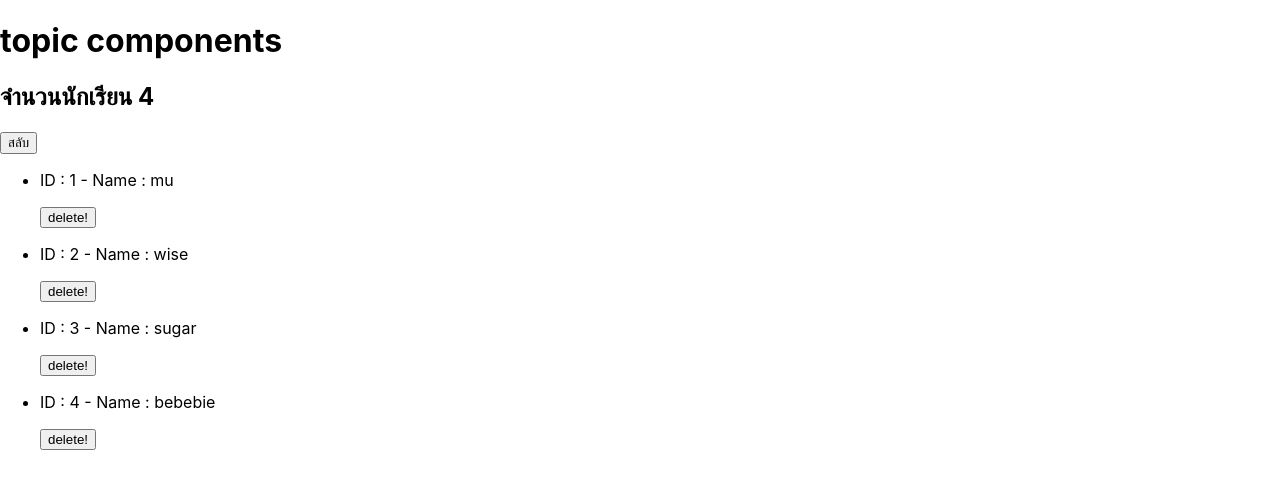
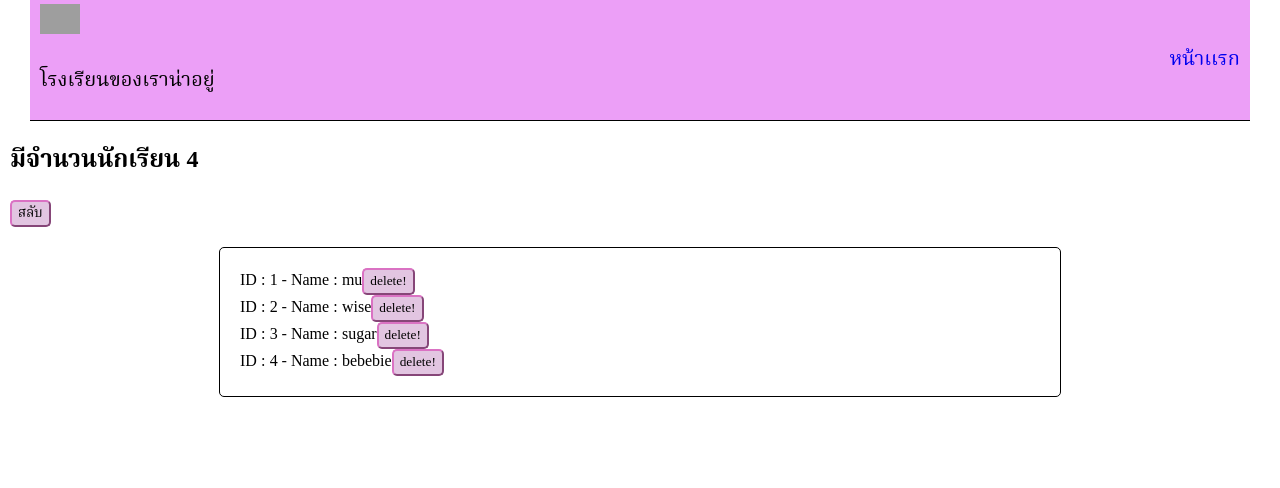
Before and after one commit to muffinza/react, a React (Create React App) app: page / in a window 1280 px wide. Shown: the top 488 px of the page. Built offline with nearby package versions, Linux system fonts and the light colour scheme; grey boxes are pictures that could not be loaded.

Commit message:
update css

```diff
--- a/src/App.css
+++ b/src/App.css
@@ -1,38 +1,4 @@
-.App {
-  text-align: center;
+
+.container{
+  padding:  0px 10px;
 }
-
-.App-logo {
-  height: 40vmin;
-  pointer-events: none;
-}
-
-@media (prefers-reduced-motion: no-preference) {
-  .App-logo {
-    animation: App-logo-spin infinite 20s linear;
-  }
-}
-
-.App-header {
-  background-color: #282c34;
-  min-height: 100vh;
-  display: flex;
-  flex-direction: column;
-  align-items: center;
-  justify-content: center;
-  font-size: calc(10px + 2vmin);
-  color: white;
-}
-
-.App-link {
-  color: #61dafb;
-}
-
-@keyframes App-logo-spin {
-  from {
-    transform: rotate(0deg);
-  }
-  to {
-    transform: rotate(360deg);
-  }
-}
--- a/src/App.js
+++ b/src/App.js
@@ -1,11 +1,15 @@
 import Header from "./components/Header";
 import StudentList from "./components/StudentList";
+import "./App.css"
 function App() {
   return (
-    <>
+    <div className="container">
       <Header />
-      <StudentList />
-    </>
+      <main>
+        <StudentList />
+      </main>
+
+    </div>
   );
 }
 
--- a/src/components/Header.js
+++ b/src/components/Header.js
@@ -1,8 +1,16 @@
+import "./header.css"
 const Header = () => {
   return (
-    <>
-      <h1>topic components</h1>
-    </>
+    <nav>
+      <div>
+      <img src={'https://img.icons8.com/?size=100&id=42810&format=png&color=000000'}  alt="logo" />
+      <p>โรงเรียนของเราน่าอยู่</p>
+      </div>
+      <div>
+      <a href="/">หน้าเเรก</a>
+      </div>
+
+    </nav>
   );
 };
 
--- a/src/components/StudentList.js
+++ b/src/components/StudentList.js
@@ -1,4 +1,5 @@
 import { useState } from "react";
+import "./studentList.css"
 function StudentList() {
   const [students, setStudent] = useState([
     { id: 1, name: "mu" },
@@ -12,15 +13,17 @@ function StudentList() {
   const [show,setShow]=useState(true)
   return (
     <>
-      <h2>จำนวนนักเรียน {students.length}</h2>
+      <h2>มีจำนวนนักเรียน {students.length}</h2>
       <button onClick={()=>setShow(!show)}>สลับ </button>
       <ul>
         {show && students.map((e) => (
           <li key={e.id}>
-            <p>
+            <span>
               ID : {e.id} - Name : {e.name}
-            </p>
+            </span>
+            <span>
             <button onClick={() => deleteStudent(e.id)}>delete!</button>
+            </span>
           </li>
         ))}
       </ul>
--- /dev/null
+++ b/src/components/header.css
@@ -0,0 +1,20 @@
+nav{
+    display: flex;
+    align-items: center;
+    justify-content: space-between;
+    max-width: 1200px;
+    height: 120px;
+    margin: auto;
+    padding: 0px 10px;
+    font-size: 20px;
+    border-bottom: 1px solid;
+    background-color: rgb(236, 159, 247);
+}
+
+img{
+    width: 40px;
+}
+
+a{
+    text-decoration: none;
+}
--- /dev/null
+++ b/src/components/studentList.css
@@ -0,0 +1,19 @@
+ul{
+    max-width: 800px;
+    margin: 20px auto;
+    padding:  20px;
+    border: 1px solid;
+    border-radius: 5px;
+}
+
+button{
+    border-radius: 5px;
+    border-color: rgb(218, 114, 195);
+    background-color: rgb(226, 197, 225);
+}
+
+li{
+    list-style: none;
+    justify-content: flex-start;
+    align-items: flex-start;
+}
--- a/src/index.css
+++ b/src/index.css
@@ -7,7 +7,8 @@ body {
   -moz-osx-font-smoothing: grayscale;
 }
 
-code {
-  font-family: source-code-pro, Menlo, Monaco, Consolas, 'Courier New',
-    monospace;
+@import url('https://fonts.googleapis.com/css2?family=Noto+Serif+Thai:wght@100..900&display=swap');
+*{
+  font-family: "Noto Serif Thai", serif;
+  font-optical-sizing: auto;
 }
```
